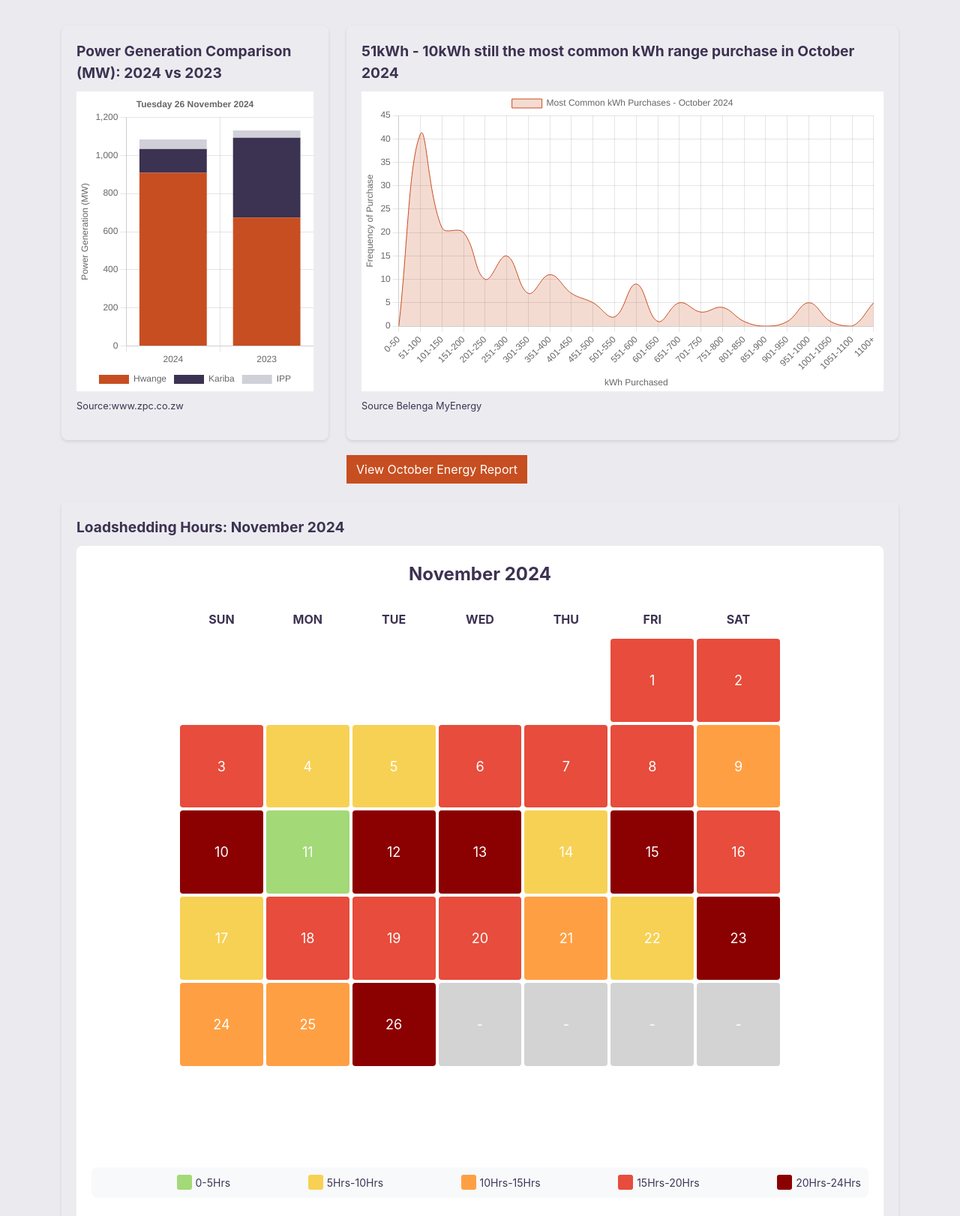
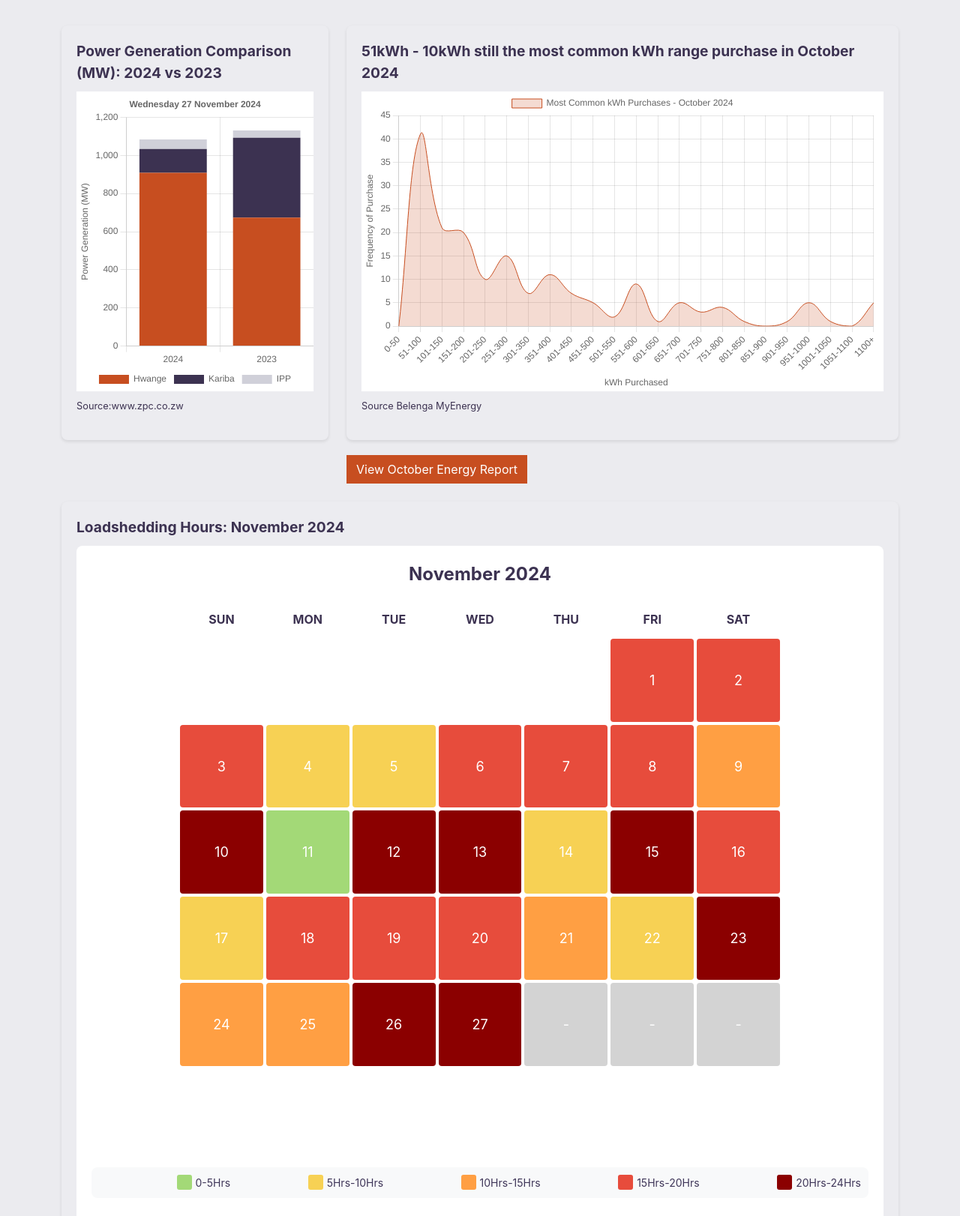
Before and after one commit to meterwatch/meterwatch.github.io, a plain HTML site: page index.html in a window 1280 px wide. Shown: the part 780-2402 px from the top of the page at 75% size. Drawn offline with nearby package versions, Linux system fonts and the light colour scheme.

Commit message:
Wendesday 27 November update

```diff
--- a/index.html
+++ b/index.html
@@ -575,7 +575,7 @@
                             <div class="day" style="background-color: #FF9F43;" data-value="10Hrs-15Hrs">24<span class="day-tooltip">November 2024 </span></div>
                             <div class="day" style="background-color: #FF9F43;" data-value="10Hrs-15Hrs">25<span class="day-tooltip">November 2024</span></div>
                             <div class="day" style="background-color: #8B0000;" data-value="20Hrs-24Hrs">26<span class="day-tooltip">November 2024</span></div>
-                            <div class="day" style="background-color: #D3D3D3;" data-value="00">-<span class="day-tooltip">Value: -</span></div>
+                            <div class="day" style="background-color: #8B0000;" data-value="20Hrs-24Hrs">27<span class="day-tooltip">November 2024</span></div>
                             <div class="day" style="background-color: #D3D3D3;" data-value="00">-<span class="day-tooltip">Value: -</span></div>
                             <div class="day" style="background-color: #D3D3D3;" data-value="00">-<span class="day-tooltip">Value: -</span></div>
                             <div class="day" style="background-color: #D3D3D3;" data-value="00">-<span class="day-tooltip">Value: -</span></div>
@@ -835,7 +835,7 @@
 		                },
 		                title: {
 		                    display: true,
-		                    text: 'Tuesday 26 November 2024'
+		                    text: 'Wednesday 27 November 2024'
 		                }
 		            },
 		            scales: {
```
